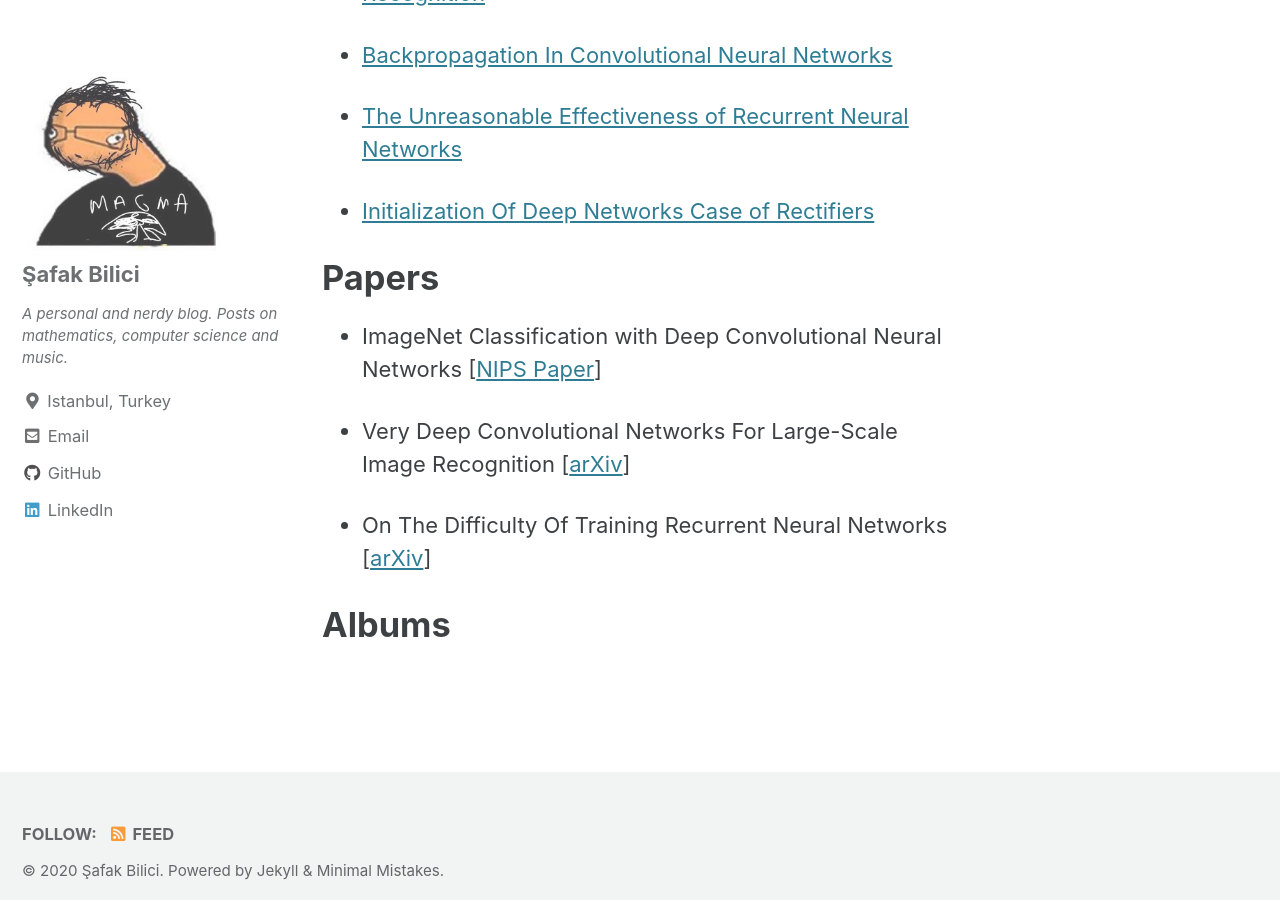
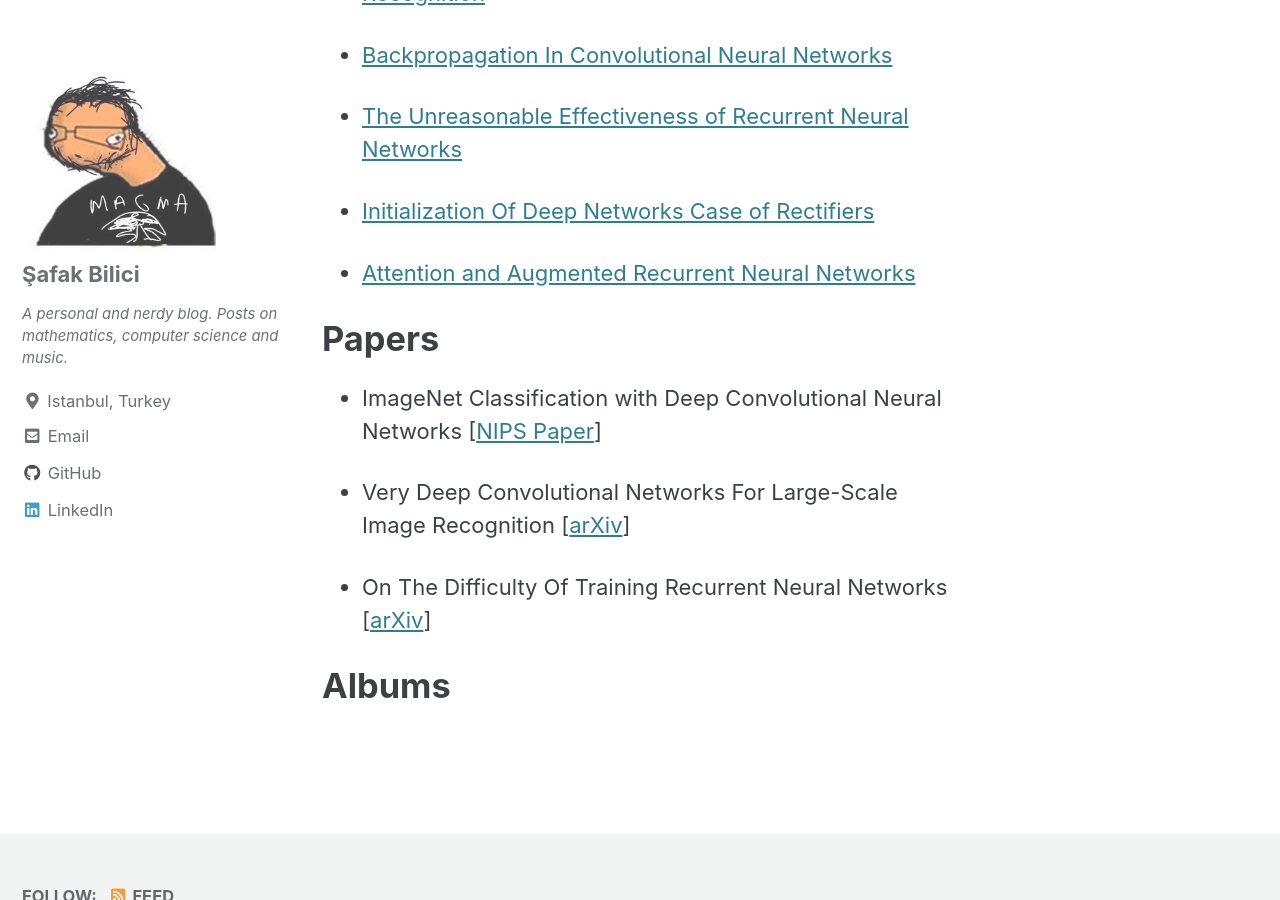
Before and after one commit to safakkbilici/safakkbilici.github.io, a Jekyll site: the page built from _pages/sources.md, in a window 1280 px wide and 900 px high, scrolled down 2026 px. Built offline with Jekyll 4.4.1, drawn with Linux system fonts in a browser that asks for light colours; cached includes are drawn as plain includes.

Commit message:
attention is all you need

```diff
--- a/_pages/sources.md
+++ b/_pages/sources.md
@@ -36,6 +36,8 @@ This section covers my favorite textbooks/papers/blog posts, albums (and others)
 
 - [Initialization Of Deep Networks Case of Rectifiers](https://www.jefkine.com/deep/2016/08/08/initialization-of-deep-networks-case-of-rectifiers/)
 
+- [Attention and Augmented Recurrent Neural Networks](https://distill.pub/2016/augmented-rnns/#neural-turing-machines)
+
 # Papers
 
 - ImageNet Classification with Deep Convolutional Neural Networks [[NIPS Paper](https://papers.nips.cc/paper/4824-imagenet-classification-with-deep-convolutional-neural-networks.pdf)]
```
